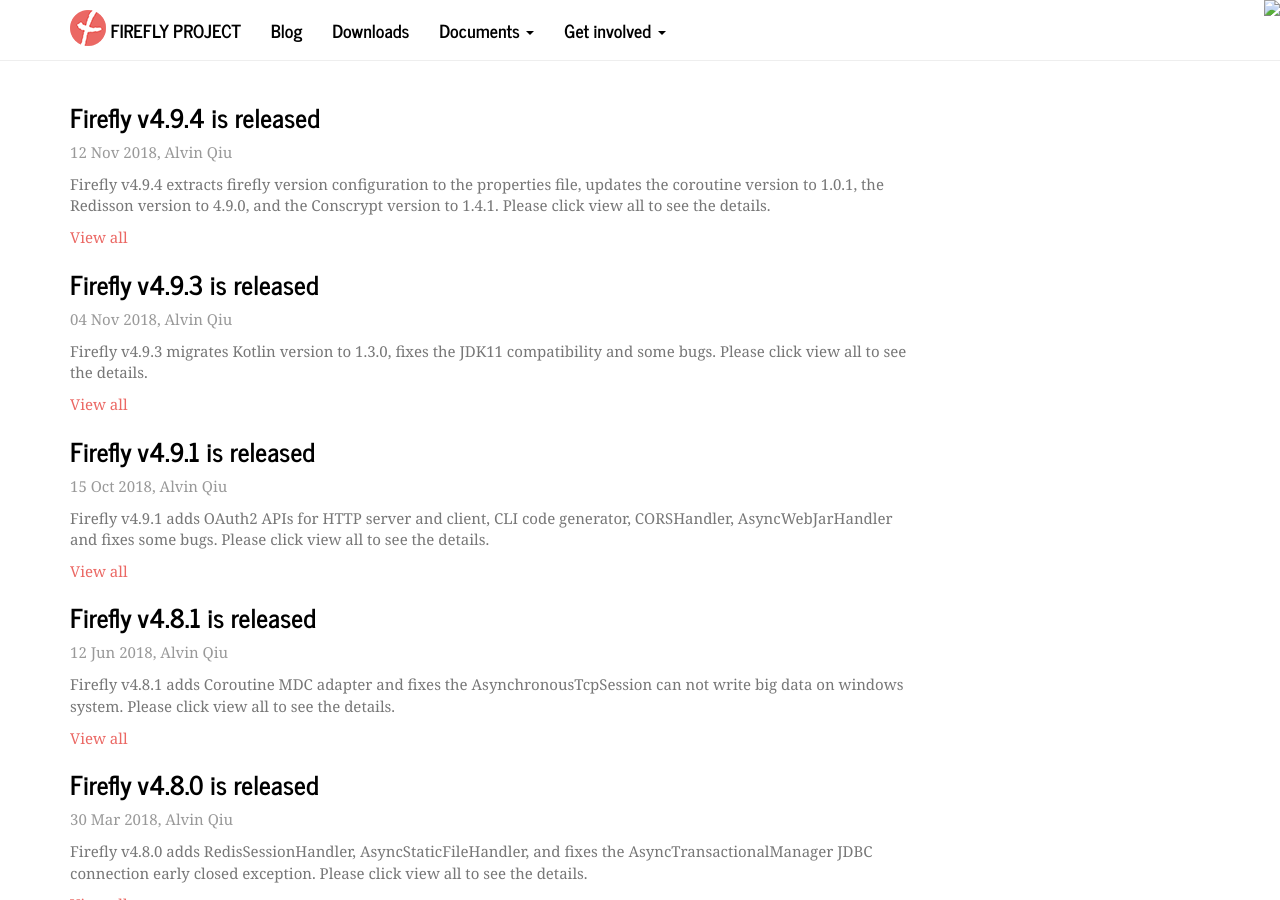
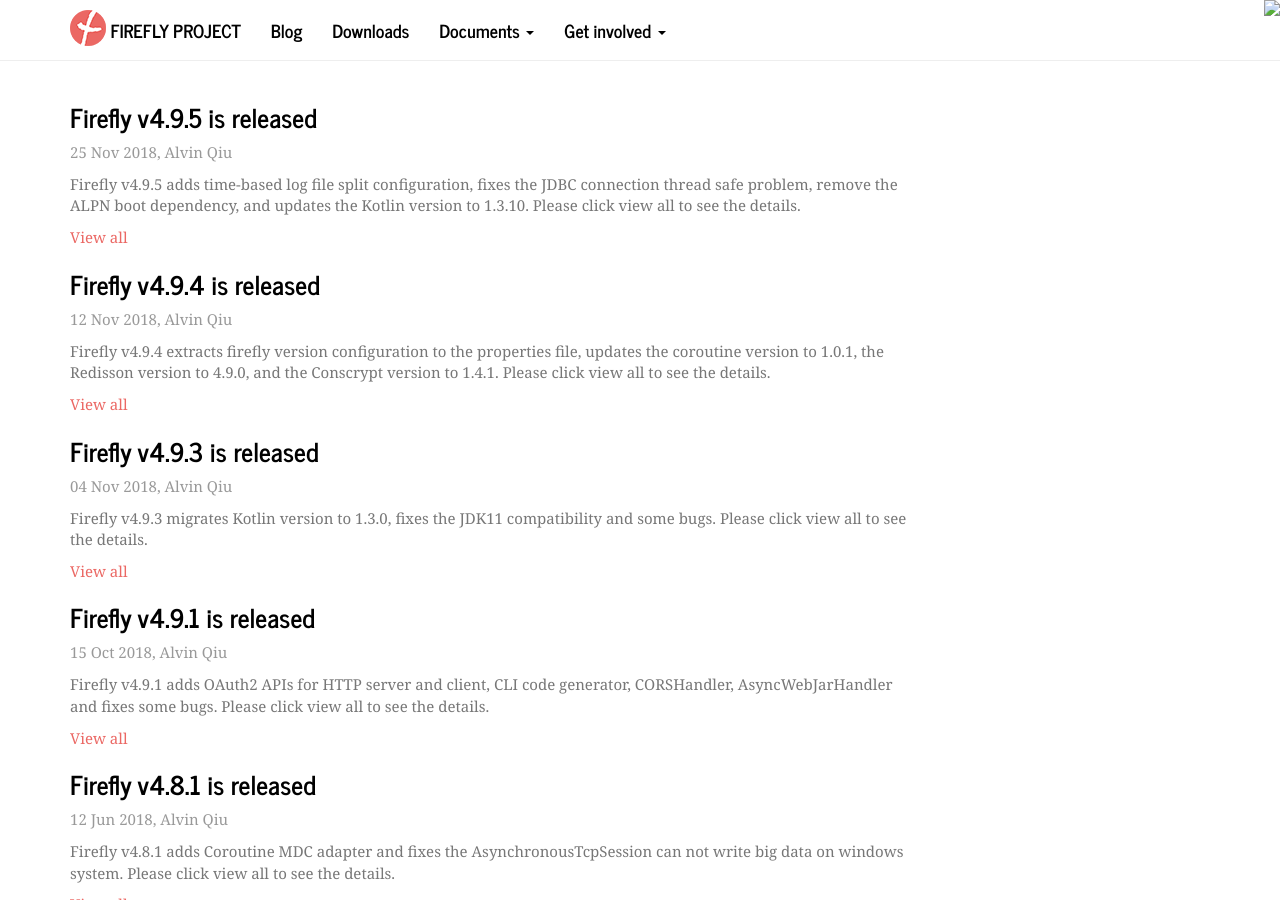
Before and after one commit to hypercube1024/firefly, a Jekyll site: the page built from blog/index.html, in a window 1280 px wide and 900 px high. Built offline with Jekyll 4.4.1, drawn with Linux system fonts in a browser that asks for light colours; the list of posts is cut into pages by our own code.

Commit message:
[chore]: 4.9.5 release

````diff
--- a/_data/global.yml
+++ b/_data/global.yml
@@ -1,4 +1,4 @@
 downloadURL : https://github.com/hypercube1024/firefly
 githubURL : https://github.com/hypercube1024/firefly
 qqgroupURL : http://qgc.qq.com/4691508
-releaseVersion : 4.9.4
+releaseVersion : 4.9.5
--- a/_docs/log.md
+++ b/_docs/log.md
@@ -7,20 +7,20 @@
 
 <!-- TOC depthFrom:1 depthTo:6 withLinks:1 updateOnSave:1 orderedList:0 -->
 
-- [Overview](#overview)
-- [Configuration](#configuration)
-- [Log formatter](#log-formatter)
-- [Log filter](#log-filter)
-- [Lazy logger](#lazy-logger)
+-   [Overview](#overview)
+-   [Configuration](#configuration)
+-   [Log formatter](#log-formatter)
+-   [Log filter](#log-filter)
+-   [Lazy logger](#lazy-logger)
 
 <!-- /TOC -->
 
 # Overview
 Firefly log implements slf4j APIs. The features:
-* Asynchronous writing
-* Timeout or max buffer size flush disk strategy
-* Lazy logger
-* MDC & custom formatter
+*   Asynchronous writing
+*   Timeout or max buffer size flush disk strategy
+*   Lazy logger
+*   MDC & custom formatter
 
 # Configuration
 Add maven dependency
@@ -75,6 +75,21 @@
         <path>${log.path}</path>
         <formatter>com.firefly.example.common.ExampleLogFormatter</formatter>
     </logger>
+
+    <logger>
+        <name>test.max.size</name>
+        <level>INFO</level>
+        <path>${log.path}</path>
+        <max-file-size>300</max-file-size>
+        <charset>UTF-8</charset>
+    </logger>
+
+    <logger>
+        <name>time-split-minute</name>
+        <level>INFO</level>
+        <path>${log.path}</path>
+        <max-split-time>minute</max-split-time>
+    </logger>
 </loggers>
 ```
 The `firefly-system` is the default logger. It records firefly framework and any other not specified log. The `firefly-monitor` records the firefly framework runtime performance metric.
@@ -87,9 +102,44 @@
   logger.info("print foo")
 }
 ```
-The Foo class name is `com.firefly.example.reactive.Foo`, it matches the logger instance `com.firefly.example.reactive`. The logger will print records to `${log.path}/com.firefly.example.reactive.2017-10-04.txt`. The logger splits files daily. But you can also use `<max-file-size>` to set the max log file size. When the log file size exceeds the max size, Firefly logger will create a new file to save log records automatically.
 
-If `<enable-console>` node is true, the logger will print records to console.
+The settings description:
+
+`<name>`:
+The Foo class name is com.firefly.example.reactive.Foo, it matches the logger instance com.firefly.example.reactive. The logger will print records to ${log.path}/com.firefly.example.reactive.2017-10-04.txt.
+
+
+`<level>`:
+The log output level value contains TRACE, DEBUG, INFO, WARN, and the ERROR.
+
+
+`<path>`:
+The log file output path.
+
+
+`<max-file-size>`:
+You can use it to set the max log file size, and the unit is the byte. When the log file size exceeds the max size, Firefly logger creates a new file to save log records automatically.
+
+
+`<formatter>`:
+The log entry formatter class, it implements the LogFormatter interface. You can use it to format the log entry content.
+
+
+`<log-name-formatter>`:
+The log file name formatter class, it implements the LogNameFormatter interface. You can use it to format the log file name.
+
+
+`<log-filter>`:
+The log filter class, it implements the LogFilter interface. It intercepts the specified log output.
+
+
+`<max-split-time>`:
+The logger splits the log files daily. You can also use this parameter to set the log file max split time, and the value is minute, hour or day.
+
+
+`<enable-console>`:
+If this parameter is true, the logger prints record to console.
+
 
 # Log formatter
 The `<formatter>` specifies a class that implements `LogFormatter`. For example:
--- /dev/null
+++ b/_posts/2018-11-26-firefly-4.9.5-release.md
@@ -0,0 +1,29 @@
+---
+
+category : release
+title: Firefly v4.9.5 is released
+date: "2018-11-26 00:00:00 +0800"
+author: Alvin Qiu
+excerpt: Firefly v4.9.5 adds time-based log file split configuration, fixes the JDBC connection thread safe problem, remove the ALPN boot dependency, and updates the Kotlin version to 1.3.10.  Please click view all to see the details.
+
+---
+<p class="text-muted"> {{ page.date | date_to_string }}, {{ page.author }}</p>
+
+Firefly v4.9.5 adds time-based log file split configuration, fixes the JDBC connection thread safe problem, remove the ALPN boot dependency, and updates the Kotlin version to 1.3.10.
+
+We add a new log split parameter `max-split-time`, the value is minute, hour or day. For example:
+```xml
+<logger>
+    <name>time-split-minute</name>
+    <level>INFO</level>
+    <path>${log.path}</path>
+    <max-split-time>minute</max-split-time>
+</logger>
+```
+In this case, the log file is split by one minute. The default value is day.
+
+Update log:
+1. Add time-based log file split configuration.
+2. Fix the JDBC connection thread safe problem.
+3. Remove the ALPN boot dependency.
+4. Update the Kotlin version to 1.3.10.
````
